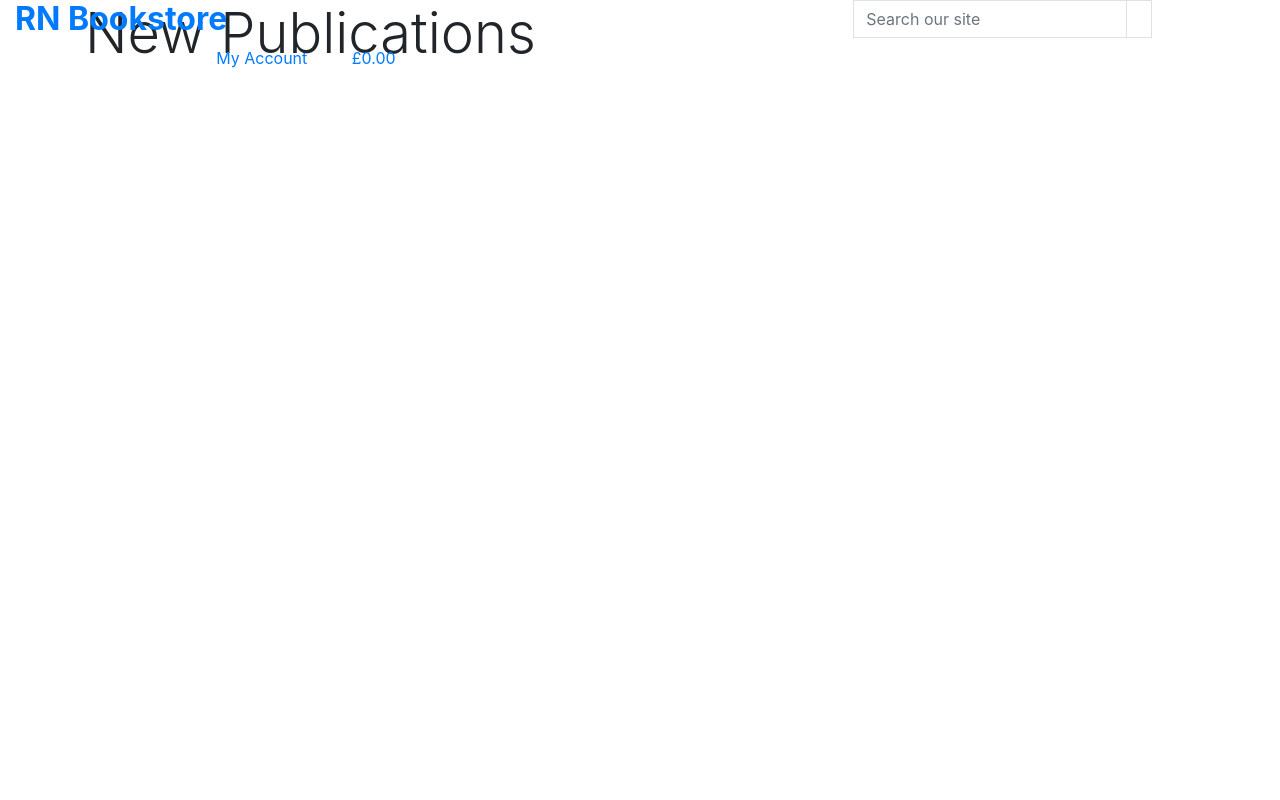
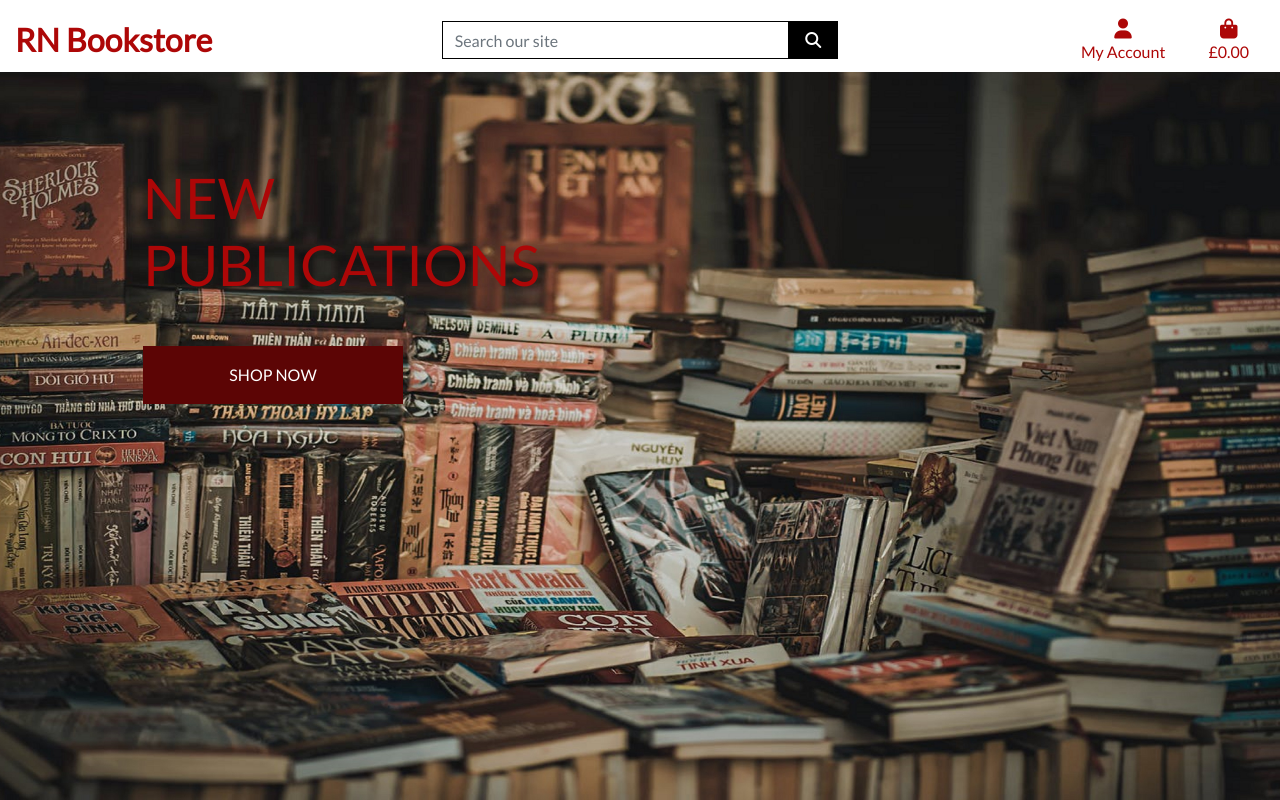
Before and after one commit to RNazarian1/rn_fullstack, a Django app: page / in a window 1280 px wide. Run offline with Django 3.2, Linux system fonts and the light colour scheme; some libraries are stand-ins or nearby versions.

Commit message:
Basic home page and static CSS is created and background image is set

```diff
--- a/home/templates/home/index.html
+++ b/home/templates/home/index.html
@@ -21,7 +21,7 @@
                 <h1 class="display-4 logo-font text-black">New Publications</h1>
                 <div class="my-5">
                     <h4>
-                        <a href="" class="shop-now-button btn btn-1g rounded-0 text-uppercase py-3"></a>
+                        <a href="" class="shop-now-button btn btn-1g rounded-0 text-uppercase py-3">Shop Now</a>
                     </h4>
                 </div>
 
--- a/rn_fullstack/settings.py
+++ b/rn_fullstack/settings.py
@@ -148,6 +148,10 @@ USE_TZ = True
 # https://docs.djangoproject.com/en/3.2/howto/static-files/
 
 STATIC_URL = '/static/'
+STATICFILES_DIRS = (os.path.join(BASE_DIR, 'static'),)
+
+MEDIA_URL = '/media/'
+MEDIA_ROOT = os.path.join(BASE_DIR, 'media')
 
 # Default primary key field type
 # https://docs.djangoproject.com/en/3.2/ref/settings/#default-auto-field
--- a/rn_fullstack/urls.py
+++ b/rn_fullstack/urls.py
@@ -15,9 +15,11 @@ Including another URLconf
 """
 from django.contrib import admin
 from django.urls import path, include
+from django.conf import settings
+from django.conf.urls.static import static
 
 urlpatterns = [
     path('admin/', admin.site.urls),
     path('accounts/', include('allauth.urls')),
     path('', include('home.urls')),
-]
+] + static(settings.MEDIA_URL, document_root=settings.MEDIA_ROOT)
--- /dev/null
+++ b/static/css/base.css
@@ -0,0 +1,82 @@
+html {
+    height: 100%;
+}
+
+body {
+    background: url('/media/home_background_resized.jpg') no-repeat center center fixed;
+    background-size: cover ;
+    height: calc(100vh - a64px);
+    color: #555;
+    font-family: 'Lato';
+}
+
+
+/* from Bulma */
+.icon {
+    align-items: center;
+    display: inline-flex;
+    justify-content: center;
+    height: 1.5rem;
+    width: 1.5rem;
+}
+
+.logo-font {
+    text-transform: uppercase;
+}
+
+.main-logo-link {
+    width: fit-content;
+}
+
+.shop-now-button {
+    background: rgb(92, 5, 5);
+    color: white;
+    min-width: 260px;
+}
+
+.btn-black {
+    background: black;
+    color: white;
+}
+
+.shop-now-button:hover,
+.shop-now-button:active,
+.shop-now-button:focus,
+.btn-black:hover,
+.btn-black:active,
+.btn-black:focus {
+    background: #222;
+    color: white;
+}
+
+.text-black {
+    color: rgb(173, 7, 7) !important;
+}
+
+.border-black {
+    border: 1px solid black !important;
+}
+
+/* -------------------------------- Media Queries */
+
+/* Slightly larger container on xl screens */
+@media (min-width: 1200px) {
+  .container {
+    max-width: 80%;
+  }
+}
+
+/* fixed top navbar only on medium and up */
+@media (min-width: 992px) {
+    .fixed-top-desktop-only {
+        position: fixed;
+        top: 0;
+        right: 0;
+        left: 0;
+        z-index: 1030;
+    }
+
+    .header-container {
+        padding-top: 164px;
+    }
+}
--- a/templates/base.html
+++ b/templates/base.html
@@ -16,12 +16,18 @@
 
     {% block corecss %}
         <link rel="stylesheet" href="https://stackpath.bootstrapcdn.com/bootstrap/4.4.1/css/bootstrap.min.css" integrity="sha384-Vkoo8x4CGsO3+Hhxv8T/Q5PaXtkKtu6ug5TOeNV6gBiFeWPGFN9MuhOf23Q9Ifjh" crossorigin="anonymous">
+        <link rel="preconnect" href="https://fonts.googleapis.com">
+        <link rel="preconnect" href="https://fonts.gstatic.com" crossorigin>
+        <link rel="stylesheet" href="https://fonts.googleapis.com/css2?family=Lato&display=swap">
+        <link rel="stylesheet" href="{% static 'css/base.css' %}">
     {% endblock %}
 
     {% block extra_css %}
     {% endblock %}
 
     {% block corejs %}
+
+    <script src="https://kit.fontawesome.com/7819684426.js" crossorigin="anonymous"></script>
         <script src="https://code.jquery.com/jquery-3.4.1.slim.min.js" integrity="sha384-J6qa4849blE2+poT4WnyKhv5vZF5SrPo0iEjwBvKU7imGFAV0wwj1yYfoRSJoZ+n" crossorigin="anonymous"></script>
         <script src="https://cdn.jsdelivr.net/npm/popper.js@1.16.0/dist/umd/popper.min.js" integrity="sha384-Q6E9RHvbIyZFJoft+2mJbHaEWldlvI9IOYy5n3zV9zzTtmI3UksdQRVvoxMfooAo" crossorigin="anonymous"></script>
         <script src="https://stackpath.bootstrapcdn.com/bootstrap/4.4.1/js/bootstrap.min.js" integrity="sha384-wfSDF2E50Y2D1uUdj0O3uMBJnjuUD4Ih7YwaYd1iqfktj0Uod8GCExl3Og8ifwB6" crossorigin="anonymous"></script>
@@ -34,14 +40,14 @@
   </head>
   <body>
        <header class="container-fluid  fixed-top">
-      <div class="row">
+      <div id="topnav" class="row bg-white pt-lg-2 d-done d-lg-flex">
 
         <div class="col-12 col-lg-4 my-auto py-1 py-lg-0 text-center text-lg-left">
-          <a href="{%url 'home'%}" class="nave-link main-logo-link">
+          <a href="{% url 'home'%}" class="nave-link main-logo-link">
             <h2 class="logo-fint text-black my-0"><strong>RN Bookstore</strong></h2>
           </a>
         </div>
-        <div class="col-12 col-lg-4 my-auto py-1 py-lg-0"></div>
+        <div class="col-12 col-lg-4 my-auto py-1 py-lg-0">
         <form method="GET" action="">
           <div class="input-group w-100">
               <input class="form-control border border-black rounded-0" type="text" name="q" placeholder="Search our site">
@@ -54,6 +60,7 @@
               </div>
           </div>
         </form>
+      </div>
         <div class="col-12 col-lg-4 my-auto py-1 py-lg-0">
           <ul class="list-inline list-unstyled text-center text-lg-right my-0">
             <li class="list-inline-item dropdown">
```
Also changed, not shown: media/home_background_resized.jpg (added).
